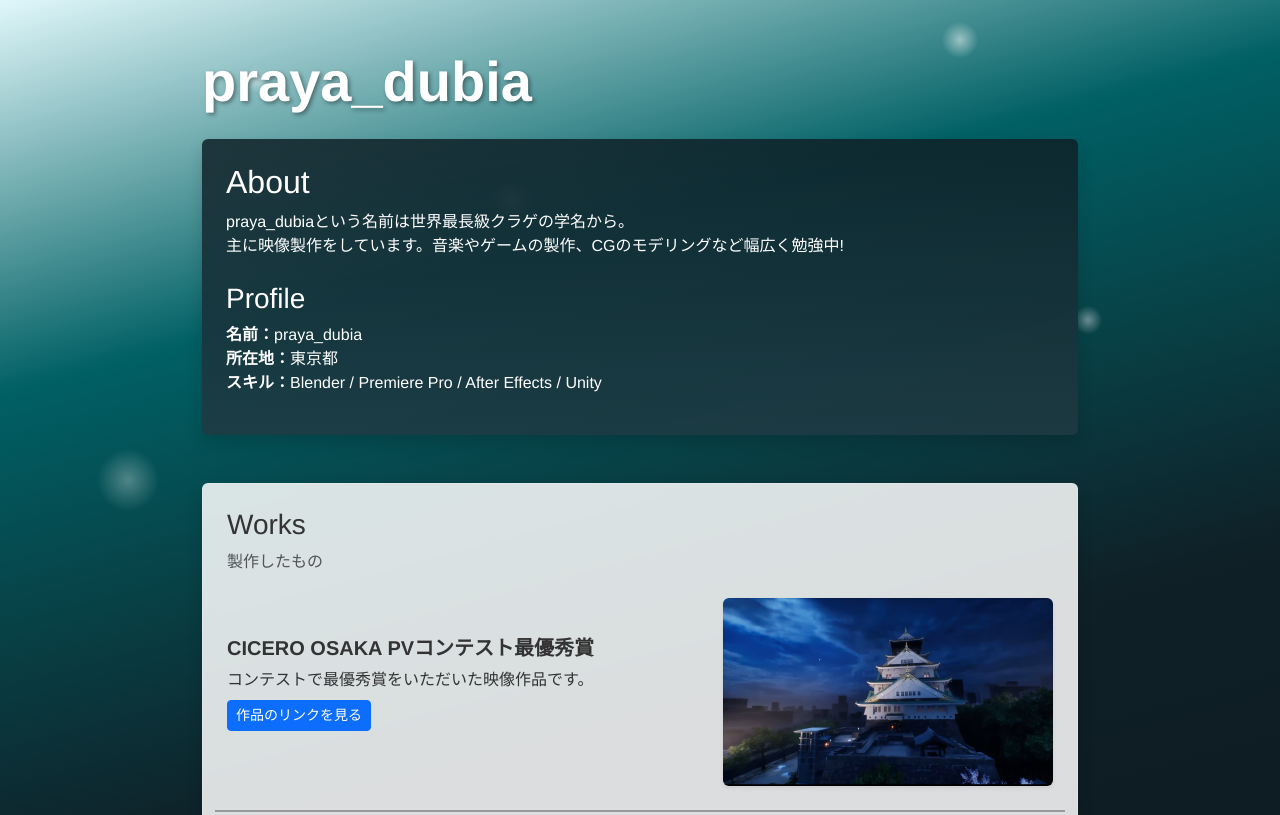
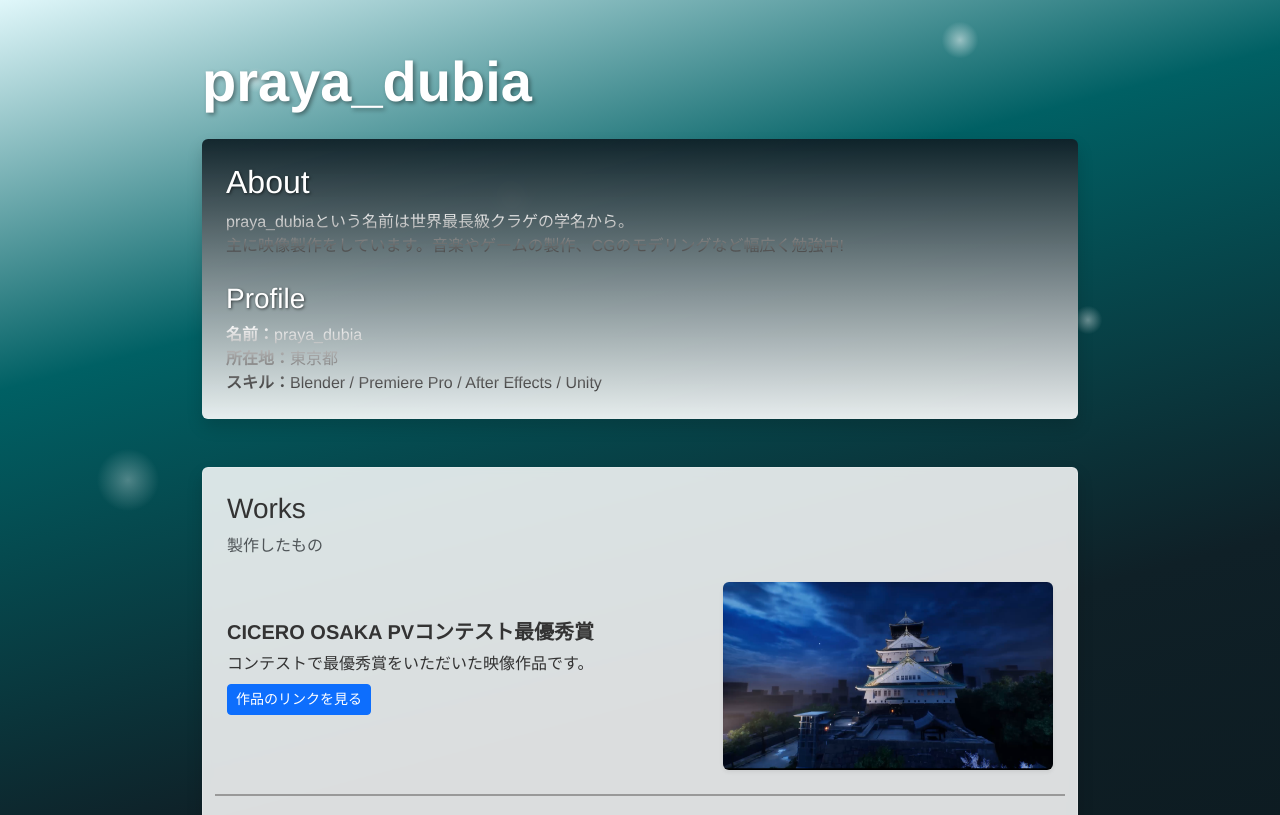
Before and after one commit to praya-dubia/praya-dubia.github.io, a plain HTML site: page index.html in a window 1280 px wide. Shown: the top 815 px of the page. Drawn offline with nearby package versions, Linux system fonts and the light colour scheme.

Commit message:
色チェンジ

```diff
--- a/index.html
+++ b/index.html
@@ -8,14 +8,12 @@
     <link rel="stylesheet" href="https://cdn.jsdelivr.net/npm/bootstrap-icons@1.11.0/font/bootstrap-icons.css">
 
     <style>
-      /* 1. 画面全体の背景：スクロールで上下する設定 */
       body {
         background: linear-gradient(165deg, #e0f7fa 0%, #006064 20%, #0f2027 45%, #081014 100%);
         color: #333333;
         font-family: "Helvetica Neue", Arial, "Hiragino Kaku Gothic ProN", "Hiragino Sans", Meiryo, sans-serif;
       }
 
-      /* 2. 空気の泡の表現 */
       .bubble-bg {
         position: absolute;
         top: 0; left: 0; width: 100%; height: 100%;
@@ -29,32 +27,39 @@
           radial-gradient(circle at 10% 60%, rgba(255,255,255,0.3) 0%, rgba(255,255,255,0) 2.5%);
       }
 
-      /* 3. AboutとProfile（海っぽい背景） */
       .sea-background {
-        background: linear-gradient(180deg, rgba(15,32,39,0.85) 0%, rgba(32,58,67,0.85) 100%);
-        color: #ffffff;
+        background: linear-gradient(180deg, rgba(15,32,39,0.95) 0%, rgba(255, 255, 255, 0.9) 100%);
+        color: #333333;
         backdrop-filter: blur(5px);
       }
 
-      /* 4. WorksとHistoryの枠：半透明の白（ガラス風デザイン） */
+      .sea-background h2, .sea-background h3 {
+        color: #ffffff;
+        text-shadow: 1px 1px 3px rgba(0,0,0,0.6);
+      }
+
+      .sea-background p, .sea-background ul {
+        background: linear-gradient(180deg, #ffffff 0%, #333333 100%);
+        -webkit-background-clip: text;
+        -webkit-text-fill-color: transparent;
+        color: #333333;
+      }
+
       .glass-card {
         background-color: rgba(255, 255, 255, 0.85) !important;
         backdrop-filter: blur(5px);
         border: 1px solid rgba(255, 255, 255, 0.2);
       }
 
-      /* メインタイトルの文字色と影の調整 */
       .main-title {
         color: #ffffff;
         text-shadow: 2px 2px 4px rgba(0, 0, 0, 0.4);
       }
 
-      /* 作品ごとの境界線をはっきりさせる設定 */
       .work-border {
         border-bottom: 2px solid #999999 !important;
       }
 
-      /* 画像のアニメーション設定 */
       .clickable-img {
         cursor: pointer;
         transition: transform 0.3s ease, z-index 0s;
@@ -62,7 +67,6 @@
         z-index: 1;
       }
 
-      /* クリックされてこのクラスがついている時だけ、指定の倍率に拡大します */
       .clickable-img.is-zoomed {
         transform: scale(2.0);
         z-index: 10;
@@ -86,7 +90,7 @@
         </p>
 
         <h3 class="mt-4">Profile</h3>
-        <ul class="list-unstyled">
+        <ul class="list-unstyled mb-0">
           <li><strong>名前：</strong>praya_dubia</li>
           <li><strong>所在地：</strong>東京都</li>
           <li><strong>スキル：</strong>Blender / Premiere Pro / After Effects / Unity</li>
@@ -158,27 +162,21 @@
 
     </div>
 
-<script>
+    <script>
       const images = document.querySelectorAll('.clickable-img');
-      // Worksの枠（セクション）自体を取得します
       const worksCard = document.querySelector('.glass-card');
 
       images.forEach(function(img) {
         img.addEventListener('click', function() {
           if (img.classList.contains('is-zoomed')) {
-            // 縮小するときはクラスを外し、Worksの枠の重なり順も元に戻す
             img.classList.remove('is-zoomed');
             worksCard.style.zIndex = 'auto';
             worksCard.style.position = 'static';
           } else {
-            // すべてを一斉リセット
             images.forEach(function(otherImg) {
               otherImg.classList.remove('is-zoomed');
             });
-            // 拡大するとき：今クリックされた画像を拡大する
             img.classList.add('is-zoomed');
-
-            // 【重要】Worksの枠全体の重なり順を「100」にして、Historyよりも絶対上にします
             worksCard.style.position = 'relative';
             worksCard.style.zIndex = '100';
           }
```
